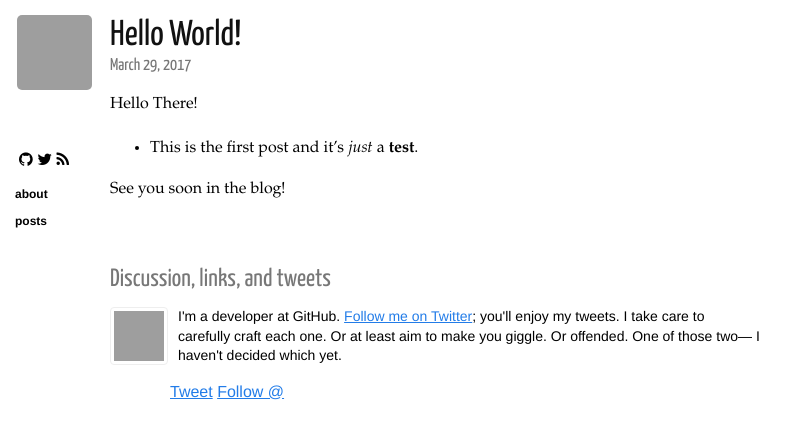
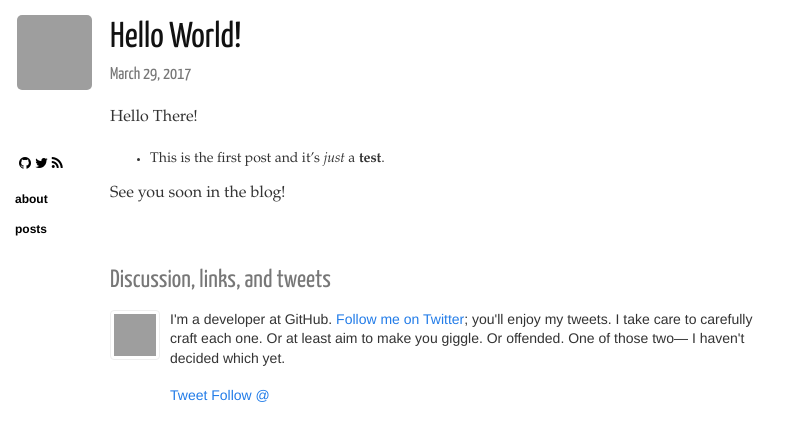
Before and after one commit to fbertone/blog.fbertone.it, a Jekyll site: the page built from _posts/2017-03-29-hello-world.md, in a window 1280 px wide. Shown: the top 441 px of the page, without its empty margins (0-807 px from the left). Built offline with Jekyll 4.4.1, drawn with Linux system fonts in a browser that asks for light colours; nearby versions of some CDN libraries; comment, search, counter and statistics services are not loaded; grey boxes are pictures that could not be loaded.

Commit message:
add bootstrap

```diff
--- a/_includes/head.html
+++ b/_includes/head.html
@@ -13,6 +13,7 @@
 
   <link rel="alternate" type="application/rss+xml" href="/atom.xml" />
 
+  <link href="//maxcdn.bootstrapcdn.com/bootstrap/3.3.7/css/bootstrap.min.css" rel="stylesheet" />
   <link href="//netdna.bootstrapcdn.com/font-awesome/4.0.3/css/font-awesome.css" rel="stylesheet" />
   <link rel="stylesheet" href="{{ site.url }}/css/base.css" type="text/css" media="screen, projection" />
   <link rel="stylesheet" href="{{ site.url }}/css/pygments.css" type="text/css" />
```
